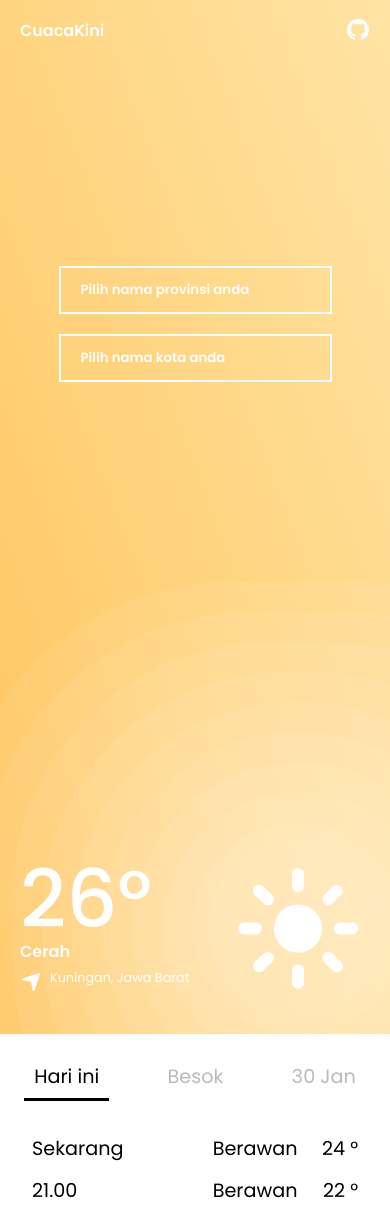
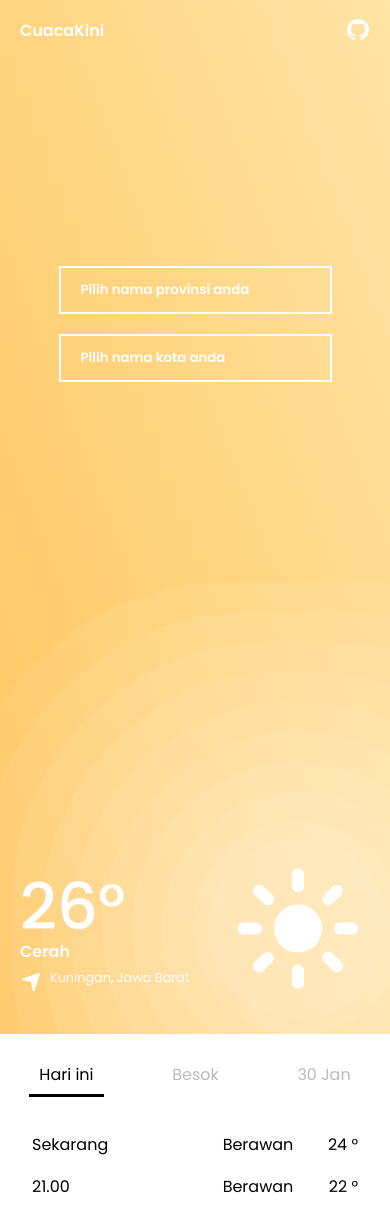
Before and after one commit to retry19/cuaca-kini-website, a React (Create React App) app: page / in a window 390 px wide. Built offline with nearby package versions, Linux system fonts and the light colour scheme.

Commit message:
change font-size on mobile-version

```diff
--- a/src/assets/styles/App.scss
+++ b/src/assets/styles/App.scss
@@ -133,7 +133,7 @@ html, body {
       padding-left: 40px;
     }
     h1 {
-      font-size: 5em;
+      font-size: 4em;
       font-weight: 500;
       line-height: 1;
       &::after {
@@ -183,7 +183,7 @@ html, body {
       padding: 10px;
       color: #bbb;
       font-weight: 400;
-      font-size: 1.2em;
+      font-size: 1em;
       &:hover {
         color: #000;
         border-bottom: 3px solid #000;
@@ -205,7 +205,7 @@ html, body {
       padding: 0 60px;
     }
     tr {
-      font-size: 1.2em;
+      font-size: 1em;
       height: 40px;
       td:nth-child(1) {
         width: 60%;
```
